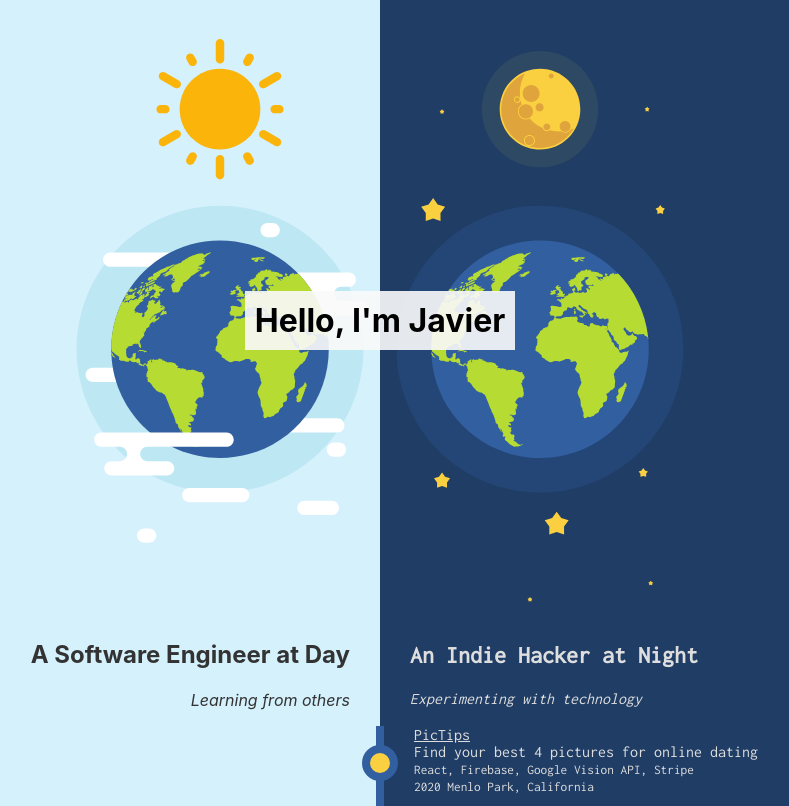
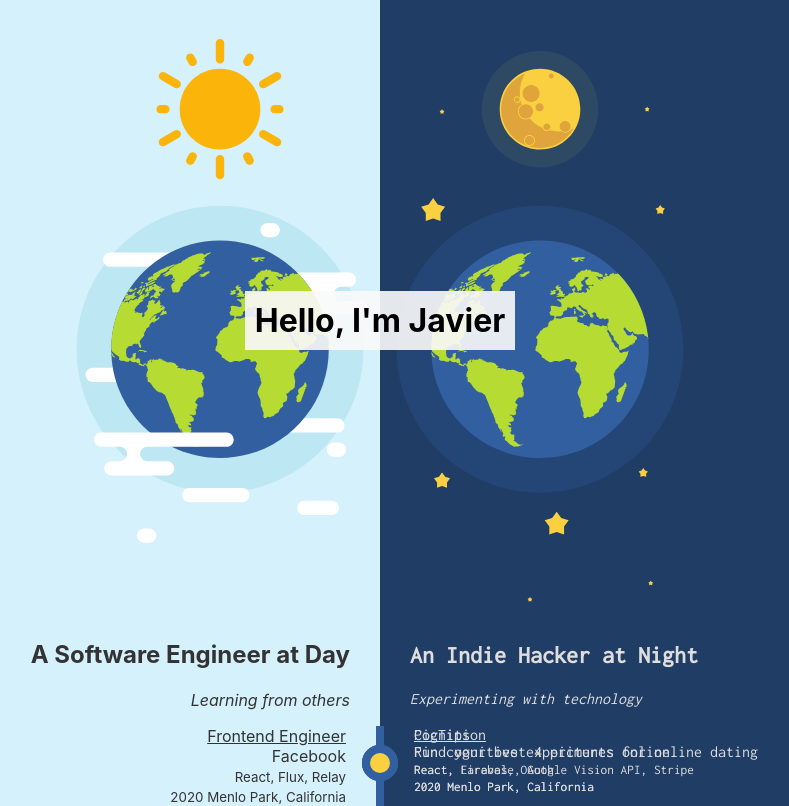
Before and after one commit to javidalpe/personal-site, a React (Create React App) app: page / in a window 1280 px wide. Shown: the top 806 px of the page, without its empty margins (260-1049 px from the left). Built offline with nearby package versions, Linux system fonts and the light colour scheme.

Commit message:
Add Facebook and Cognition

```diff
--- a/src/App.js
+++ b/src/App.js
@@ -8,6 +8,14 @@ let BLUE_BACKGROUND = "#203d65";
 let WHITE_BACKGROUND = "#d4f1fc";
 
 const experience = [
+	{
+		when: new Date(2020, 7, 1),
+		name: "Frontend Engineer",
+		description: "Facebook",
+		where: "Menlo Park, California",
+		url: "https://undefinedlabs.com/",
+		what: "React, Flux, Relay"
+	},
 	{
 		when: new Date(2019, 2, 1),
 		name: "Senior Frontend Engineer",
@@ -51,7 +59,14 @@ const experience = [
 	}];
 
 const sideProjects = [
-
+	{
+		when: new Date(2020, 6, 1),
+		name: "Cognition",
+		description: "Run cognitive experiments online.",
+		where: "Menlo Park, California",
+		url: "https://www.cognition.run/",
+		what: "React, Laravel, OAuth",
+	},
 	{
 		when: new Date(2020, 4, 1),
 		name: "PicTips",
```
